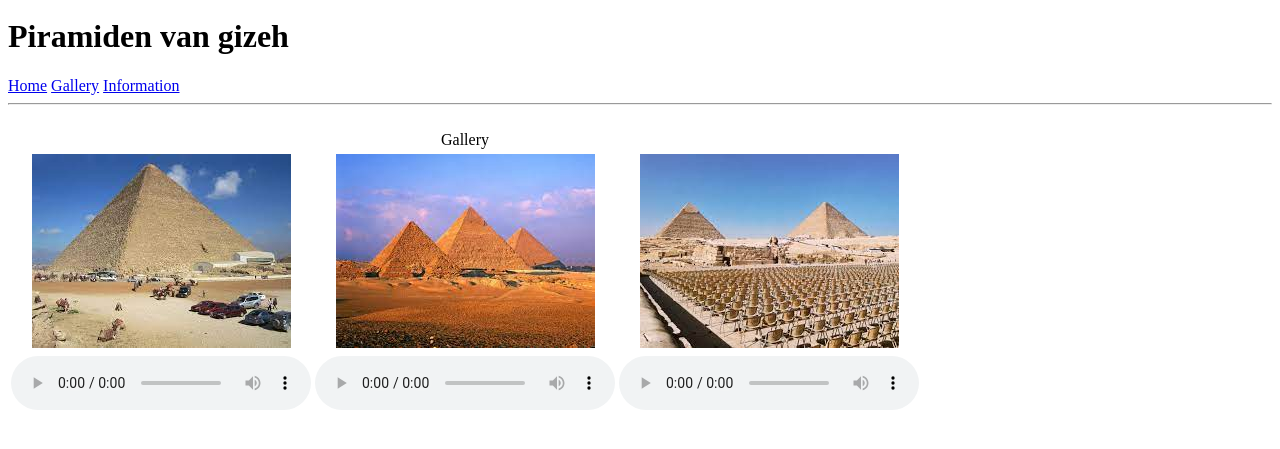
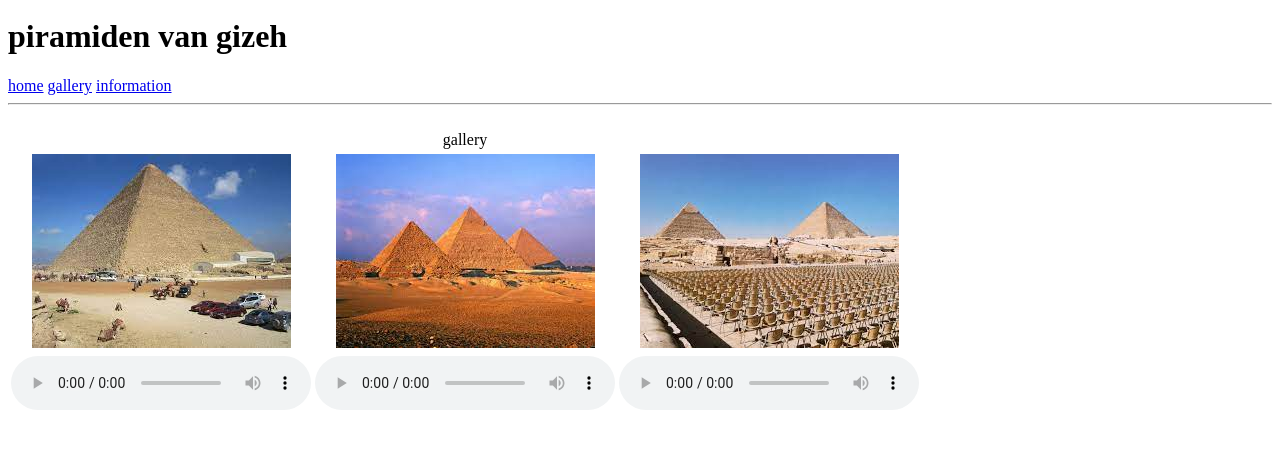
Before and after one commit to HowAhmetYourMother/piramidenvangizeh, a plain HTML site: page galerij.html in a window 1280 px wide. Shown: the part 29-478 px from the top of the page. Drawn offline with Linux system fonts and the light colour scheme.

Commit message:
galerij.html

```diff
--- a/galerij.html
+++ b/galerij.html
@@ -1,26 +1,26 @@
 <!DOCTYPE html>
 <html>
     <head>
-        <title>Gizeh-Galerij</title>
+        <title>gizeh-galerij</title>
         <meta charset="utf-8">
-        <meta name="description" content="Deze pagina is de galerij pagina voor je toeristische attracties">
+        <meta name="description" content="geze pagina is de galerij pagina voor je toeristische attracties">
         <meta name="keywords" content="galerij,toeristisch,gizeh">
-        <meta name="author" contect="Ahmetinho">
+        <meta name="author" contect="ahmetinho">
     </head>
     <body>
         <header>
-            <img src="pics/giza.png" width="200" height="100" alt="logo" title="logo"><h1>Piramiden van gizeh</h1>
+            <img src="pics/giza.png" width="200" height="100" alt="logo" title="logo"><h1>piramiden van gizeh</h1>
             <nav>
-                <a href="index.html">Home</a>
-                <a href="galerij.html">Gallery</a>
-                <a href="info.html">Information</a><hr><br>
+                <a href="index.html">home</a>
+                <a href="galerij.html">gallery</a>
+                <a href="info.html">information</a><hr><br>
             </nav>
         </header>
         <section>
             <table border="0">
                 <thead>
                     <tr>
-                        <caption>Gallery</caption>
+                        <caption>gallery</caption>
                     </tr>
                 </thead>
                 <tbody>
```
